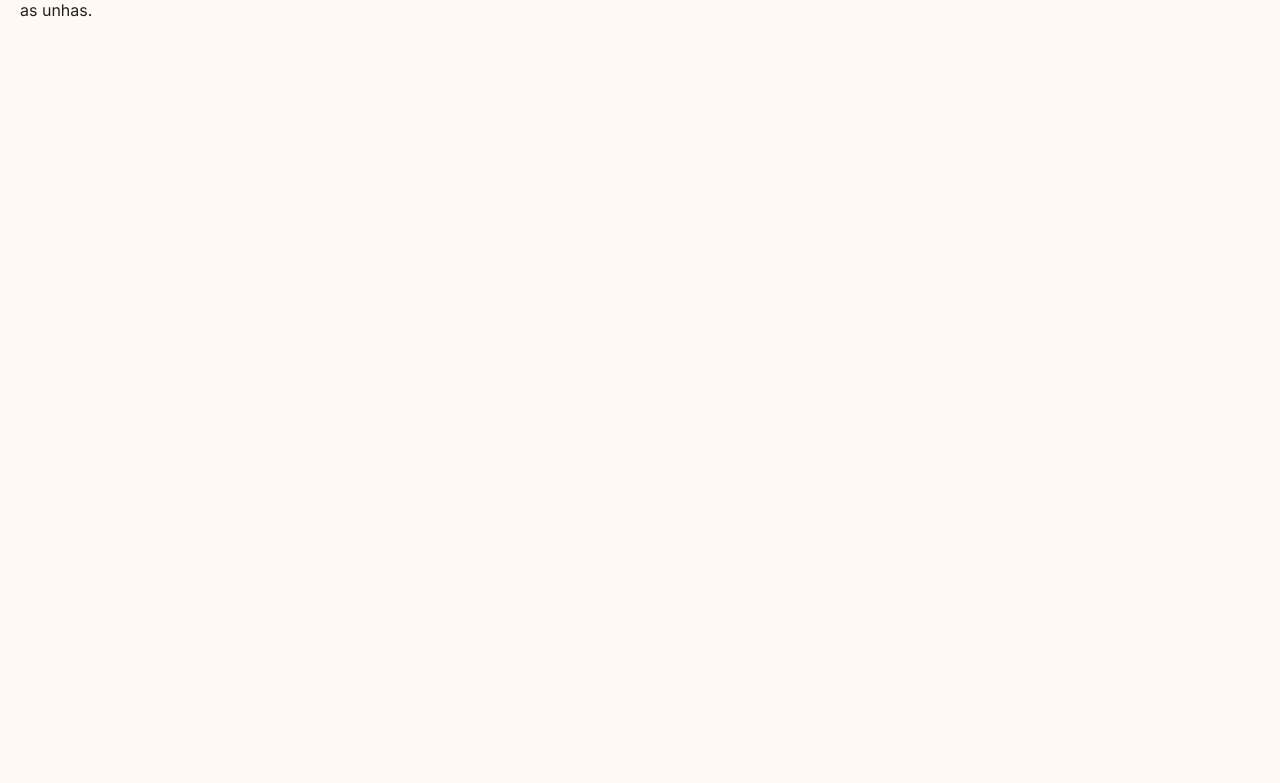
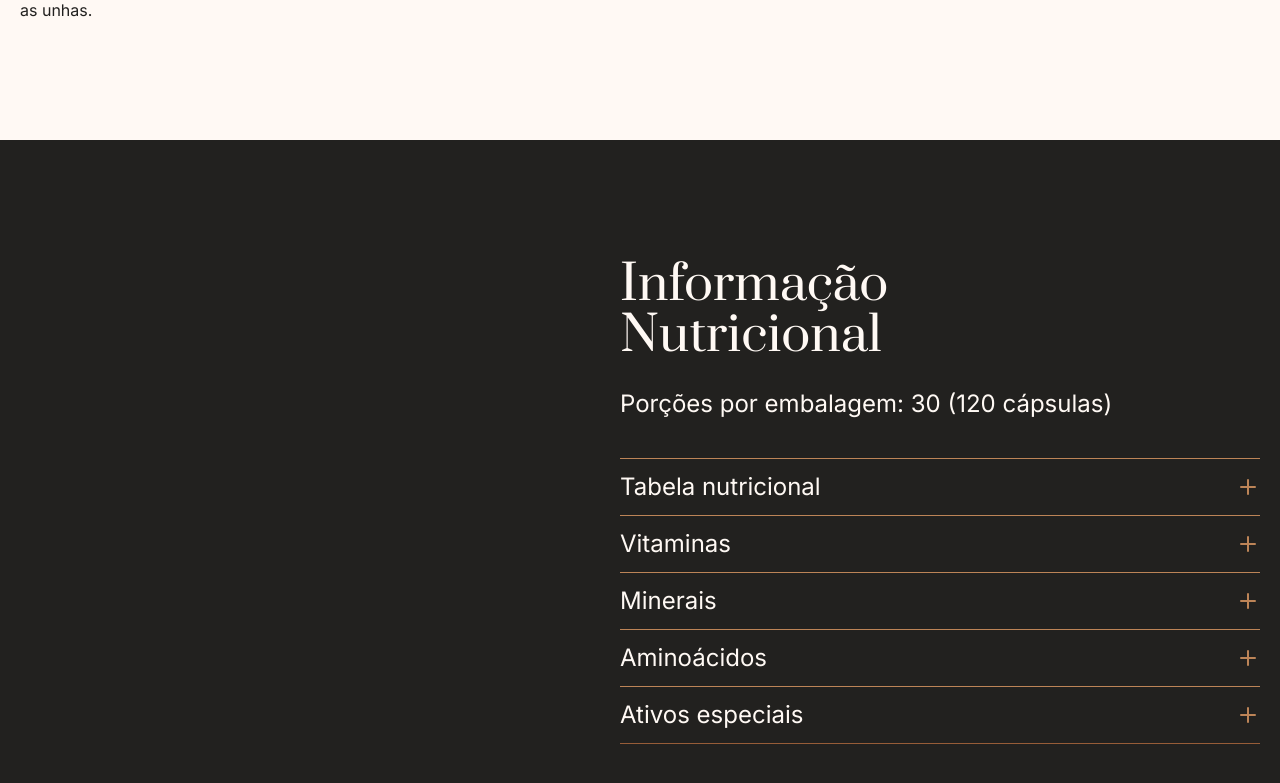
Before and after one commit to RodGondin/noorskin-essentia, a Next.js app: page / in a window 1280 px wide. Shown: the part 2013-2796 px from the top of the page. Before the commit the page ends 2153 px from the top, so only its background shows below. Built offline with nearby package versions, Linux system fonts and the light colour scheme.

Commit message:
Add feature Nutrition section and some adjustments for smaller sizes

```diff
--- a/app/globals.css
+++ b/app/globals.css
@@ -27,10 +27,12 @@
   html {
     font-family: var(--font-sans);
     scroll-behavior: smooth;
+    overflow-x: hidden;
   }
 
   body {
     @apply bg-[var(--color-bg-light)] text-[var(--color-text-dark)] antialiased;
+    overflow-x: hidden;
   }
 
   h1,
--- a/app/page.tsx
+++ b/app/page.tsx
@@ -1,5 +1,6 @@
 import { Header } from "@/components/Header";
 import { Hero } from "@/components/Hero";
+import { Nutrition } from "@/components/Nutrition";
 import { Products } from "@/components/Products";
 
 export default function Home() {
@@ -9,6 +10,7 @@ export default function Home() {
         <Header />
         <Hero />
         <Products />
+        <Nutrition />
       </main>
     </div>
   );
--- /dev/null
+++ b/components/AccordionItem.tsx
@@ -0,0 +1,66 @@
+"use client";
+
+import type { ReactNode } from "react";
+import { Minus, Plus } from "lucide-react";
+import { useId } from "react";
+
+type AccordionItemProps = {
+  content: ReactNode;
+  isOpen: boolean;
+  title: string;
+  onToggle: () => void;
+};
+
+export function AccordionItem({
+  content,
+  isOpen,
+  title,
+  onToggle,
+}: AccordionItemProps) {
+  const contentId = useId();
+
+  return (
+    <div className="border-t border-[var(--color-details-light)]">
+      <button
+        type="button"
+        onClick={onToggle}
+        aria-expanded={isOpen}
+        aria-controls={contentId}
+        className="focus-ring-header flex w-full min-w-0 cursor-pointer items-center justify-between gap-4 py-4 text-left text-[18px] leading-none text-[var(--color-text-light)] transition-opacity duration-300 hover:opacity-80"
+      >
+        <span className="block min-w-0 flex-1 break-words text-[24px]">
+          {title}
+        </span>
+        <span className="relative block h-6 w-6 shrink-0 text-[var(--color-details-light)]">
+          <Plus
+            aria-hidden="true"
+            size={24}
+            className={`absolute inset-0 transition-all duration-300 ${
+              isOpen
+                ? "rotate-90 scale-75 opacity-0"
+                : "rotate-0 scale-100 opacity-100"
+            }`}
+          />
+          <Minus
+            aria-hidden="true"
+            size={24}
+            className={`absolute inset-0 transition-all duration-300 ${
+              isOpen
+                ? "rotate-0 scale-100 opacity-100"
+                : "-rotate-90 scale-75 opacity-0"
+            }`}
+          />
+        </span>
+      </button>
+
+      {isOpen && (
+        <div
+          id={contentId}
+          className="pb-4 text-[16px] leading-[18px] text-[var(--color-text-light)]"
+        >
+          {content}
+        </div>
+      )}
+    </div>
+  );
+}
--- a/components/Header.tsx
+++ b/components/Header.tsx
@@ -56,6 +56,7 @@ export function Header() {
             width={124}
             height={24}
             priority
+            className="h-auto w-[clamp(96px,44vw,124px)] min-[240px]:w-[124px]"
           />
 
           {/* MENU DESKTOP */}
--- a/components/Hero.tsx
+++ b/components/Hero.tsx
@@ -4,12 +4,12 @@ export function Hero() {
   return (
     <section className="w-full bg-[var(--color-bg-dark)]">
       <div className="flex flex-col md:min-h-155 md:grid md:grid-cols-2 xl:min-h-190">
-        <div className="bg-[var(--color-bg-dark)] px-5 md:py-14.5 text-white md:flex md:items-end md:px-[clamp(48px,10vw,280px)] md:pb-[clamp(40px,9vw,64px)] min-[1800px]:pl-[280px]">
-          <div className="md:w-full md:max-w-92.5 lg:max-w-102.5">
-            <h1 className="py-8 text-5xl leading-12.5 font-normal md:text-[64px] md:leading-[1.05]">
+        <div className="bg-[var(--color-bg-dark)] px-5 text-white md:py-14.5 md:flex md:items-end md:px-[clamp(48px,10vw,280px)] md:pb-[clamp(40px,9vw,64px)] min-[1800px]:pl-[280px]">
+          <div className="min-w-0 md:w-full md:max-w-92.5 lg:max-w-102.5">
+            <h1 className="py-8 text-[clamp(2.75rem,19vw,3rem)] leading-[0.95] font-normal min-[365px]:text-5xl min-[365px]:leading-12.5 md:text-[64px] md:leading-[1.05]">
               Renasça com nutrição
             </h1>
-            <p className="pb-10 md:pb-0 text-2xl leading-6.5 md:text-[18px] md:leading-[1.15]">
+            <p className="pb-10 text-[clamp(1rem,8vw,2rem)] leading-[1.1] min-[365px]:text-2xl min-[365px]:leading-6.5 md:pb-0 md:text-[18px] md:leading-[1.15]">
               Renaissance resgata a integridade da queratina, reconstruindo a
               arquitetura de fios e unhas contra os desgastes do cotidiano. Uma
               nutrição essencial que cura a fibra profundamente, devolvendo a
--- /dev/null
+++ b/components/Nutrition.tsx
@@ -0,0 +1,168 @@
+"use client";
+
+import { useState } from "react";
+import { AccordionItem } from "@/components/AccordionItem";
+
+const nutritionTableRows = [
+  ["Valor energético", "13 kcal = 55 kJ"],
+  ["Gorduras totais", "1,3 g"],
+  ["Gorduras saturadas", "0 g"],
+  ["Gorduras trans", "0 g"],
+  ["Gorduras monoinsaturadas", "0,2 g"],
+  ["Ácido oleico (ômega-9)", "0,2 g"],
+  ["Gorduras poli-insaturadas", "0,9 g"],
+  ["Ácido linoleico (ômega-6)", "0,9 g"],
+  ["Colesterol", "0 mg"],
+  ["Vitamina B1", "2,0 mg"],
+  ["Vitamina B2", "2,7 mg"],
+  ["Niacina", "25 mg"],
+  ["Ácido pantotênico", "5,6 mg"],
+  ["Vitamina B6", "15 mg"],
+  ["Vitamina C", "200 mg"],
+  ["Vitamina E", "30 mg"],
+  ["Biotina", "45 mcg"],
+  ["Cobre", "135 mcg"],
+  ["Molibdênio", "45 mcg"],
+  ["Selênio", "50 mcg"],
+  ["Zinco", "7,0 mg"],
+  ["Cisteína", "200 mg"],
+  ["Metionina", "160 mg"],
+  ["Ácido ortosilícico*", "100 mg"],
+  ["Licopeno", "8,0 mg"],
+  ["Luteína", "8,0 mg"],
+  ["Metilsulfonilmetano (MSM)", "300 mg"],
+] as const;
+
+const nutritionTableGridClass =
+  "grid grid-cols-1 gap-y-1 text-[16px] leading-[1.1] [&>div]:min-w-0 [&>div]:break-words min-[300px]:grid-cols-[minmax(0,1fr)_auto] min-[300px]:gap-x-4 min-[430px]:grid-cols-[minmax(0,1.45fr)_minmax(0,0.9fr)_minmax(60px,0.5fr)] min-[1420px]:text-[18px]";
+
+const nutritionTableValueClass = "min-[300px]:text-right min-[430px]:text-left";
+
+const nutritionTableSpacerClass = "hidden min-[430px]:block";
+
+const nutritionItems = [
+  {
+    id: "tabela-nutricional",
+    title: "Tabela nutricional",
+    content: (
+      <div className="space-y-4">
+        <div className={nutritionTableGridClass}>
+          <div className="min-[300px]:col-span-1">
+            Porção: 4,0g (4 cápsulas)
+          </div>
+          <div className="hidden min-[300px]:block">Quantidade</div>
+          <div className="text-left min-[300px]:col-span-2 min-[300px]:text-left min-[430px]:col-span-1 min-[430px]:text-left">
+            %V.D.
+          </div>
+          {nutritionTableRows.flatMap(([label, value]) => [
+            <div key={`${label}-label`}>{label}</div>,
+            <div key={`${label}-value`} className={nutritionTableValueClass}>
+              {value}
+            </div>,
+            <div
+              key={`${label}-spacer`}
+              className={nutritionTableSpacerClass}
+            />,
+          ])}
+        </div>
+      </div>
+    ),
+  },
+  {
+    id: "vitaminas",
+    title: "Vitaminas",
+    content: (
+      <div className="space-y-1 text-[16px] leading-[1.2] min-[1420px]:text-[18px]">
+        <p>Complexo B: auxilia no metabolismo e na saúde da pele.</p>
+        <p>Biotina: contribui para cabelo e pele.</p>
+        <p>Vitamina C: auxilia na formação de colágeno.</p>
+        <p>Vitamina E: ação antioxidante.</p>
+      </div>
+    ),
+  },
+  {
+    id: "minerais",
+    title: "Minerais",
+    content: (
+      <div className="space-y-1 text-[16px] leading-[1.2] min-[1420px]:text-[18px]">
+        <p>Cobre: contribui para a pigmentação do cabelo.</p>
+        <p>Molibdênio: participa do metabolismo.</p>
+        <p>Selênio: ação antioxidante.</p>
+        <p>Zinco: auxilia na manutenção de cabelo, pele e unhas.</p>
+      </div>
+    ),
+  },
+  {
+    id: "aminoacidos",
+    title: "Aminoácidos",
+    content: (
+      <div className="space-y-1 text-[16px] leading-[1.2] min-[1420px]:text-[18px]">
+        <p>Cisteína: componente da queratina e precursora da glutationa.</p>
+        <p>Metionina: aminoácido essencial e precursor da cisteína.</p>
+      </div>
+    ),
+  },
+  {
+    id: "ativos-especiais",
+    title: "Ativos especiais",
+    content: (
+      <div className="space-y-1 text-[16px] leading-[1.2] min-[1420px]:text-[18px]">
+        <p>MSM: fonte de enxofre importante para queratina e colágeno.</p>
+        <p>Ácido ortosilícico: fonte de silício com alta biodisponibilidade.</p>
+        <p>
+          Óleo de semente de uva: rico em vitamina E e ácidos graxos essenciais.
+        </p>
+        <p>Licopeno e luteína: carotenoides com ação antioxidante.</p>
+      </div>
+    ),
+  },
+];
+
+export function Nutrition() {
+  const [openItems, setOpenItems] = useState<string[]>([""]);
+
+  function toggleItem(itemId: string) {
+    setOpenItems((current) =>
+      current.includes(itemId)
+        ? current.filter((id) => id !== itemId)
+        : [...current, itemId],
+    );
+  }
+
+  return (
+    <section
+      id="informacao-nutricional"
+      className="w-full overflow-x-hidden bg-[var(--color-bg-dark)] py-[120px] text-[var(--color-text-light)]"
+    >
+      <div className="w-full px-5 min-[1800px]:px-[280px]">
+        <div className="mx-auto w-full max-w-[1360px] min-[1800px]:mx-0 min-[1800px]:max-w-none">
+          <div className="flex justify-end">
+            <div className="w-full min-w-0 max-w-[640px]">
+              <h2 className="max-w-full text-[clamp(2rem,16vw,3rem)] leading-[1.05] min-[1420px]:text-[64px]">
+                Informação
+                <br />
+                Nutricional
+              </h2>
+
+              <p className="mt-7.25 max-w-full text-[clamp(1.25rem,10vw,1.5rem)] leading-[1.15] min-[430px]:text-[24px]">
+                Porções por embalagem: 30 (120 cápsulas)
+              </p>
+
+              <div className="mt-10 border-b border-[var(--color-details)]">
+                {nutritionItems.map((item) => (
+                  <AccordionItem
+                    key={item.id}
+                    title={item.title}
+                    content={item.content}
+                    isOpen={openItems.includes(item.id)}
+                    onToggle={() => toggleItem(item.id)}
+                  />
+                ))}
+              </div>
+            </div>
+          </div>
+        </div>
+      </div>
+    </section>
+  );
+}
--- a/components/Products.tsx
+++ b/components/Products.tsx
@@ -54,7 +54,7 @@ export function Products() {
               id="nossa-essencia"
               className="max-w-[420px] min-[1420px]:w-[420px]"
             >
-              <h2 className="text-[48px] leading-[1.2] text-[var(--color-text-dark)] min-[1420px]:text-[64px]">
+              <h2 className="text-[clamp(1.75rem,12vw,2.625rem)] leading-[1.15] text-[var(--color-text-dark)] min-[375px]:text-[48px] min-[375px]:leading-[1.2] min-[1420px]:text-[64px]">
                 Living in
                 <br />
                 Consciousness
```
